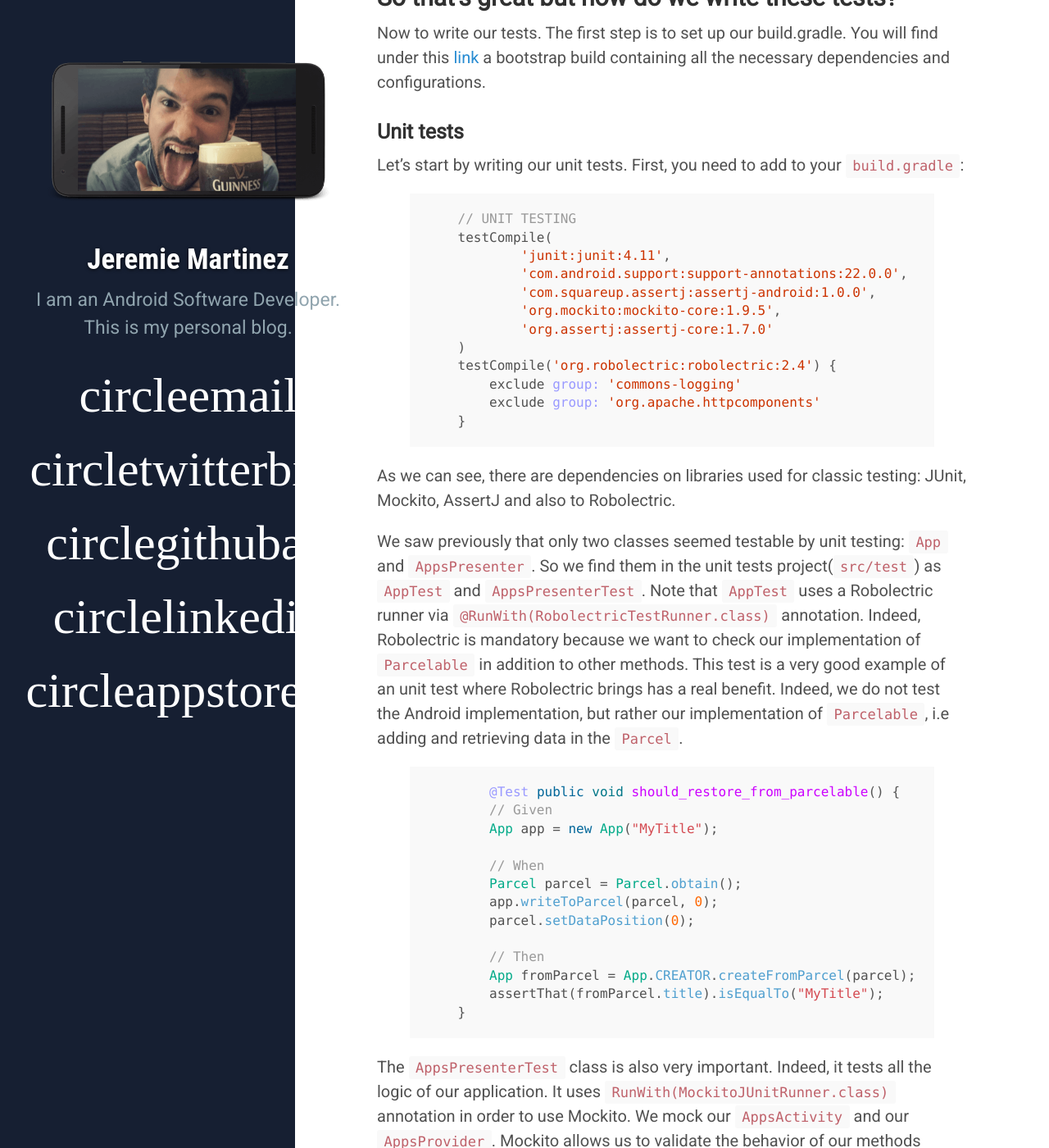
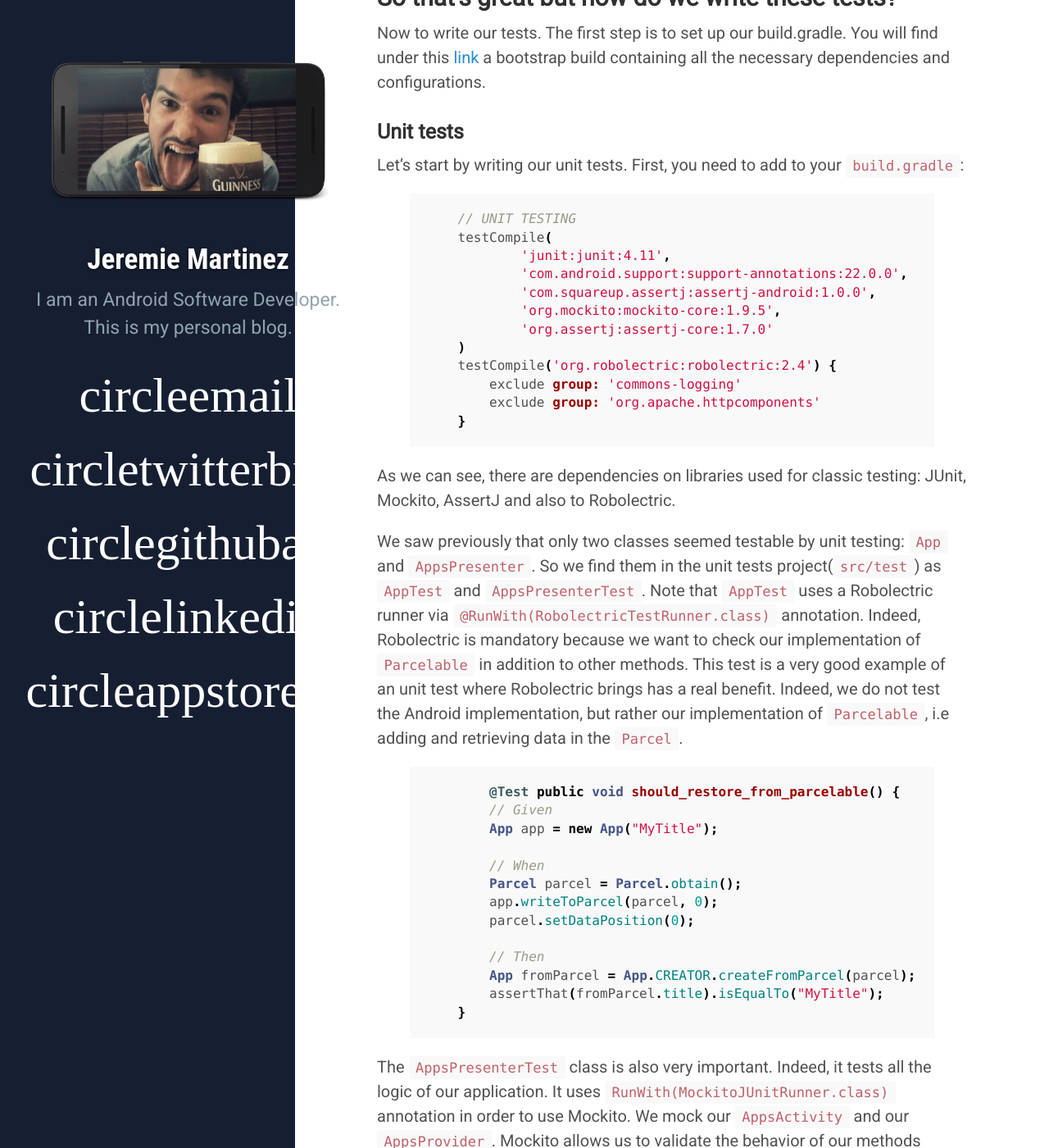
Before and after one commit to jeremiemartinez/jeremiemartinez.github.com, a Jekyll site: the page built from _posts/2015-04-17-tests-android.md, in a window 1280 px wide and 1400 px high, scrolled down 3483 px. Shown: the whole window at 82% size. Built offline with Jekyll 4.4.1, drawn with Linux system fonts in a browser that asks for light colours; some web fonts are replaced; Markdown is read by kramdown in place of the engine named in the settings; comment, search, counter and statistics services are not loaded.

Commit message:
update code coloration

```diff
--- a/public/css/syntax.css
+++ b/public/css/syntax.css
@@ -1,65 +1,61 @@
-.highlight .hll { background-color: #ffc; }
-.highlight .c { color: #999; } /* Comment */
-.highlight .err { color: #a00; background-color: #faa } /* Error */
-.highlight .k { color: #069; } /* Keyword */
-.highlight .o { color: #555 } /* Operator */
-.highlight .cm { color: #09f; font-style: italic } /* Comment.Multiline */
-.highlight .cp { color: #099 } /* Comment.Preproc */
-.highlight .c1 { color: #999; } /* Comment.Single */
-.highlight .cs { color: #999; } /* Comment.Special */
-.highlight .gd { background-color: #fcc; border: 1px solid #c00 } /* Generic.Deleted */
-.highlight .ge { font-style: italic } /* Generic.Emph */
-.highlight .gr { color: #f00 } /* Generic.Error */
-.highlight .gh { color: #030; } /* Generic.Heading */
-.highlight .gi { background-color: #cfc; border: 1px solid #0c0 } /* Generic.Inserted */
-.highlight .go { color: #aaa } /* Generic.Output */
-.highlight .gp { color: #009; } /* Generic.Prompt */
-.highlight .gs { } /* Generic.Strong */
-.highlight .gu { color: #030; } /* Generic.Subheading */
-.highlight .gt { color: #9c6 } /* Generic.Traceback */
-.highlight .kc { color: #069; } /* Keyword.Constant */
-.highlight .kd { color: #069; } /* Keyword.Declaration */
-.highlight .kn { color: #069; } /* Keyword.Namespace */
-.highlight .kp { color: #069 } /* Keyword.Pseudo */
-.highlight .kr { color: #069; } /* Keyword.Reserved */
-.highlight .kt { color: #078; } /* Keyword.Type */
-.highlight .m { color: #f60 } /* Literal.Number */
-.highlight .s { color: #d44950 } /* Literal.String */
-.highlight .na { color: #4f9fcf } /* Name.Attribute */
-.highlight .nb { color: #366 } /* Name.Builtin */
-.highlight .nc { color: #0a8; } /* Name.Class */
-.highlight .no { color: #360 } /* Name.Constant */
-.highlight .nd { color: #99f } /* Name.Decorator */
-.highlight .ni { color: #999; } /* Name.Entity */
-.highlight .ne { color: #c00; } /* Name.Exception */
-.highlight .nf { color: #c0f } /* Name.Function */
-.highlight .nl { color: #99f } /* Name.Label */
-.highlight .nn { color: #0cf; } /* Name.Namespace */
-.highlight .nt { color: #2f6f9f; } /* Name.Tag */
-.highlight .nv { color: #033 } /* Name.Variable */
-.highlight .ow { color: #000; } /* Operator.Word */
-.highlight .w { color: #bbb } /* Text.Whitespace */
-.highlight .mf { color: #f60 } /* Literal.Number.Float */
-.highlight .mh { color: #f60 } /* Literal.Number.Hex */
-.highlight .mi { color: #f60 } /* Literal.Number.Integer */
-.highlight .mo { color: #f60 } /* Literal.Number.Oct */
-.highlight .sb { color: #c30 } /* Literal.String.Backtick */
-.highlight .sc { color: #c30 } /* Literal.String.Char */
-.highlight .sd { color: #c30; font-style: italic } /* Literal.String.Doc */
-.highlight .s2 { color: #c30 } /* Literal.String.Double */
-.highlight .se { color: #c30; } /* Literal.String.Escape */
-.highlight .sh { color: #c30 } /* Literal.String.Heredoc */
-.highlight .si { color: #a00 } /* Literal.String.Interpol */
-.highlight .sx { color: #c30 } /* Literal.String.Other */
-.highlight .sr { color: #3aa } /* Literal.String.Regex */
-.highlight .s1 { color: #c30 } /* Literal.String.Single */
-.highlight .ss { color: #fc3 } /* Literal.String.Symbol */
-.highlight .bp { color: #366 } /* Name.Builtin.Pseudo */
-.highlight .vc { color: #033 } /* Name.Variable.Class */
-.highlight .vg { color: #033 } /* Name.Variable.Global */
-.highlight .vi { color: #033 } /* Name.Variable.Instance */
-.highlight .il { color: #f60 } /* Literal.Number.Integer.Long */
-
-.css .o,
-.css .o + .nt,
-.css .nt + .nt { color: #999; }
+.highlight .hll { background-color: #ffffcc }
+.highlight .c { color: #999988; font-style: italic } /* Comment */
+.highlight .err { color: #a61717; background-color: #e3d2d2 } /* Error */
+.highlight .k { color: #000000; font-weight: bold } /* Keyword */
+.highlight .o { color: #000000; font-weight: bold } /* Operator */
+.highlight .cm { color: #999988; font-style: italic } /* Comment.Multiline */
+.highlight .cp { color: #999999; font-weight: bold; font-style: italic } /* Comment.Preproc */
+.highlight .c1 { color: #999988; font-style: italic } /* Comment.Single */
+.highlight .cs { color: #999999; font-weight: bold; font-style: italic } /* Comment.Special */
+.highlight .gd { color: #000000; background-color: #ffdddd } /* Generic.Deleted */
+.highlight .ge { color: #000000; font-style: italic } /* Generic.Emph */
+.highlight .gr { color: #aa0000 } /* Generic.Error */
+.highlight .gh { color: #999999 } /* Generic.Heading */
+.highlight .gi { color: #000000; background-color: #ddffdd } /* Generic.Inserted */
+.highlight .go { color: #888888 } /* Generic.Output */
+.highlight .gp { color: #555555 } /* Generic.Prompt */
+.highlight .gs { font-weight: bold } /* Generic.Strong */
+.highlight .gu { color: #aaaaaa } /* Generic.Subheading */
+.highlight .gt { color: #aa0000 } /* Generic.Traceback */
+.highlight .kc { color: #000000; font-weight: bold } /* Keyword.Constant */
+.highlight .kd { color: #000000; font-weight: bold } /* Keyword.Declaration */
+.highlight .kn { color: #000000; font-weight: bold } /* Keyword.Namespace */
+.highlight .kp { color: #000000; font-weight: bold } /* Keyword.Pseudo */
+.highlight .kr { color: #000000; font-weight: bold } /* Keyword.Reserved */
+.highlight .kt { color: #445588; font-weight: bold } /* Keyword.Type */
+.highlight .m { color: #009999 } /* Literal.Number */
+.highlight .s { color: #d01040 } /* Literal.String */
+.highlight .na { color: #008080 } /* Name.Attribute */
+.highlight .nb { color: #0086B3 } /* Name.Builtin */
+.highlight .nc { color: #445588; font-weight: bold } /* Name.Class */
+.highlight .no { color: #008080 } /* Name.Constant */
+.highlight .nd { color: #3c5d5d; font-weight: bold } /* Name.Decorator */
+.highlight .ni { color: #800080 } /* Name.Entity */
+.highlight .ne { color: #990000; font-weight: bold } /* Name.Exception */
+.highlight .nf { color: #990000; font-weight: bold } /* Name.Function */
+.highlight .nl { color: #990000; font-weight: bold } /* Name.Label */
+.highlight .nn { color: #555555 } /* Name.Namespace */
+.highlight .nt { color: #000080 } /* Name.Tag */
+.highlight .nv { color: #008080 } /* Name.Variable */
+.highlight .ow { color: #000000; font-weight: bold } /* Operator.Word */
+.highlight .w { color: #bbbbbb } /* Text.Whitespace */
+.highlight .mf { color: #009999 } /* Literal.Number.Float */
+.highlight .mh { color: #009999 } /* Literal.Number.Hex */
+.highlight .mi { color: #009999 } /* Literal.Number.Integer */
+.highlight .mo { color: #009999 } /* Literal.Number.Oct */
+.highlight .sb { color: #d01040 } /* Literal.String.Backtick */
+.highlight .sc { color: #d01040 } /* Literal.String.Char */
+.highlight .sd { color: #d01040 } /* Literal.String.Doc */
+.highlight .s2 { color: #d01040 } /* Literal.String.Double */
+.highlight .se { color: #d01040 } /* Literal.String.Escape */
+.highlight .sh { color: #d01040 } /* Literal.String.Heredoc */
+.highlight .si { color: #d01040 } /* Literal.String.Interpol */
+.highlight .sx { color: #d01040 } /* Literal.String.Other */
+.highlight .sr { color: #009926 } /* Literal.String.Regex */
+.highlight .s1 { color: #d01040 } /* Literal.String.Single */
+.highlight .ss { color: #990073 } /* Literal.String.Symbol */
+.highlight .bp { color: #999999 } /* Name.Builtin.Pseudo */
+.highlight .vc { color: #008080 } /* Name.Variable.Class */
+.highlight .vg { color: #008080 } /* Name.Variable.Global */
+.highlight .vi { color: #008080 } /* Name.Variable.Instance */
+.highlight .il { color: #009999 } /* Literal.Number.Integer.Long */
```
